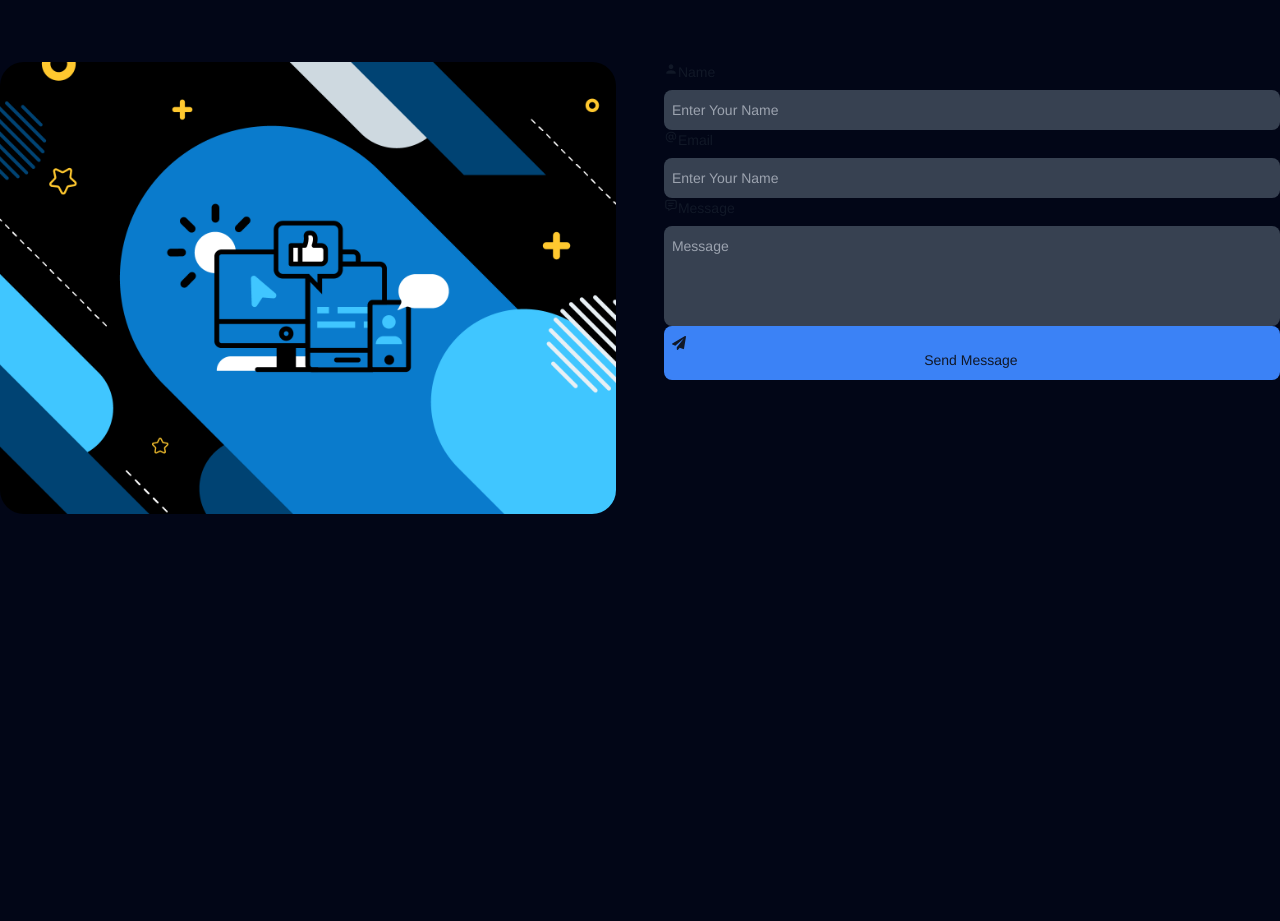
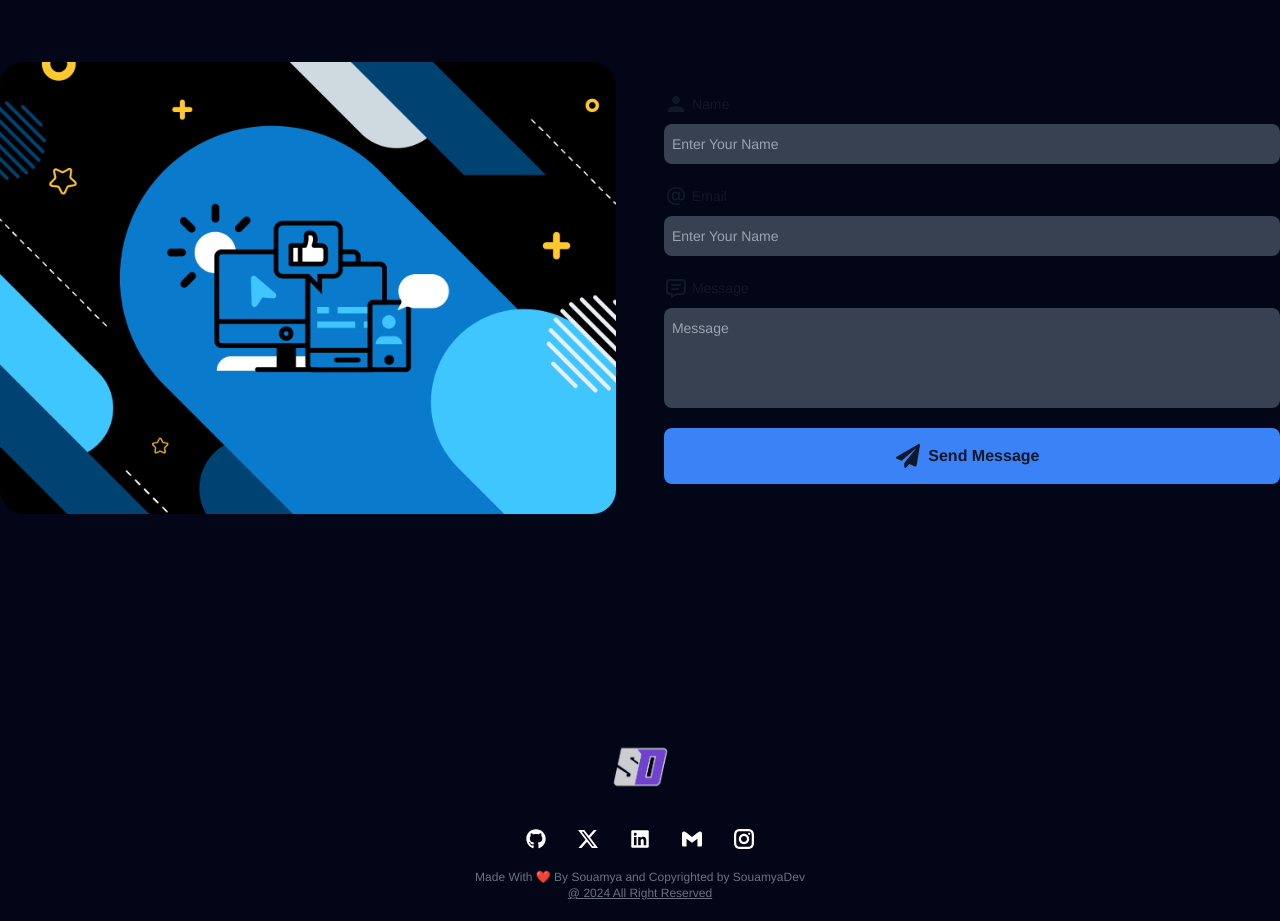
Before and after one commit to Namank65/MyPortfolio, a React (Vite) app: page / in a window 1280 px wide. Shown: the part 2660-3581 px from the top of the page. Before the commit the page ends 3384 px from the top, so only its background shows below. Built offline with nearby package versions, Linux system fonts and the light colour scheme.

Commit message:
made the footer section

```diff
--- a/src/App.jsx
+++ b/src/App.jsx
@@ -3,6 +3,7 @@ import MainComponent from "./components/MainComponent";
 import LatestWorksPage from "./components/LatestWorksPage";
 import Testimonial from "./components/Testimonial";
 import ContactMe from "./components/ContactMe";
+import Footer from "./components/Footer";
 
 const App = () => {
   return (
@@ -12,6 +13,7 @@ const App = () => {
       <LatestWorksPage/>
       <Testimonial/>
       <ContactMe/>
+      <Footer/>
     </>
   );
 };
--- a/src/components/ContactMe.jsx
+++ b/src/components/ContactMe.jsx
@@ -8,11 +8,11 @@ import { FaPaperPlane } from "react-icons/fa";
 const ContactMe = () => {
   return (
     <div className="text-white bg-slate-950 relative w-[99.99%] h-screen ">
-      <h1 className="text-xl md:text-4xl rounded-lg bg-inherit relative m-auto px-5 py-4 border z-10 max-w-max mb-1 md:mb-16 ">
+      <h1 className="text-xl md:text-4xl rounded-lg bg-inherit relative m-auto px-5 py-4 border z-10 max-w-max mb-9 md:mb-16 ">
         Let's Connect
       </h1>
 
-      <div className="md:flex m-auto max-w-xs md:max-w-7xl gap-12">
+      <div className="md:flex m-auto max-w-xs items-center md:max-w-7xl gap-12">
         <div className="w-full">
           <img
             className="relative rounded-3xl md:inline-block hidden"
@@ -21,45 +21,58 @@ const ContactMe = () => {
           />
         </div>
 
-        <form class="w-full">
+        <form class="w-full space-y-5">
+          <div>
             <label
               for="email-address-icon"
-            class="flex mb-2 text-sm font-medium text-gray-900 dark:text-white"
+              class="flex items-center gap-1 mb-2 text-sm font-medium text-gray-900 dark:text-white"
             >
-            <MdPerson />
+              <MdPerson className="size-6" />
               Name
             </label>
             <input
+              required
               type="text"
               placeholder="Enter Your Name"
-            className="border-none outline-none border-gray-300 text-gray-900 text-sm rounded-lg focus:ring-blue-500 focus:border-blue-500 block w-full ps-2 p-2.5 bg-gray-700"
+              className="border-none border-gray-300 text-white text-sm rounded-lg focus:ring-blue-500 focus:border-blue-500 block w-full ps-2 p-2.5 bg-gray-700 "
             />
+          </div>
+
+          <div>
             <label
               for="email-address-icon"
-            class="flex mb-2 text-sm font-medium text-gray-900 dark:text-white"
+              class="flex items-center gap-1 mb-2 text-sm font-medium text-gray-900 dark:text-white"
             >
-            <IoIosAt />
+              <IoIosAt className="size-6" />
               Email
             </label>
             <input
-            type="text"
+              required
+              type="email"
               placeholder="Enter Your Name"
-            className="border-none outline-none border-gray-300 text-gray-900 text-sm rounded-lg focus:ring-blue-500 focus:border-blue-500 block w-full ps-2 p-2.5 bg-gray-700"
+              className="border-none border-gray-300 text-white text-sm rounded-lg focus:ring-blue-500 focus:border-blue-500 block w-full ps-2 p-2.5 bg-gray-700 "
             />
+          </div>
+
+          <div>
             <label
               for="email-address-icon"
-            class="flex mb-2 text-sm font-medium text-gray-900 dark:text-white"
+              class="flex items-center gap-1 mb-2 text-sm font-medium text-gray-900 dark:text-white"
             >
-            <TbMessage />
+              <TbMessage className="size-6" />
               Message
             </label>
-          <textarea placeholder="Message"
+            <textarea
+              required
+              placeholder="Message"
               rows="4"
               cols="50"
-            className="resize-none border-none outline-none border-gray-300 text-gray-900 text-sm rounded-lg focus:ring-blue-500 focus:border-blue-500 block w-full ps-2 p-2.5 bg-gray-700"
+              className="resize-none border-none border-gray-300 text-white text-sm rounded-lg focus:ring-blue-500 focus:border-blue-500 block w-full ps-2 p-2.5 bg-gray-700 "
             />
-          <button className="outline-none border-none text-gray-900 text-sm rounded-lg focus:ring-blue-500 focus:border-blue-500 block w-full ps-2 p-2.5 bg-blue-500">
-            <FaPaperPlane />
+          </div>
+
+          <button className="outline-none border-none text-gray-900 text-base rounded-lg focus:ring-blue-500 focus:border-blue-500  w-full ps-2 p-4 bg-blue-500 hover:bg-blue-400 font-bold flex justify-center gap-2">
+            <FaPaperPlane className="size-6" />
             Send Message
           </button>
         </form>
--- /dev/null
+++ b/src/components/Footer.jsx
@@ -0,0 +1,41 @@
+import React from 'react';
+import logo from "../assets/Logo5.png"
+import { FaGithub, FaLinkedin } from 'react-icons/fa';
+import { BsTwitterX } from 'react-icons/bs';
+import { SiGmail } from 'react-icons/si';
+import { GrInstagram } from 'react-icons/gr';
+
+const Footer = () => {
+  return (
+    <div className="text-white bg-slate-950 relative flex justify-center ">
+        <div className='flex flex-col items-center gap-5 pb-5'>
+
+      <img src={logo} alt="logo" className="opacity-80 w-16  mt-8 sm:m-5  ml-4" />
+
+      <ul className="flex gap-8">
+          <a href="https://github.com/Namank65">
+            <FaGithub className="hover:text-[#8c52ff] size-5  text-white ease-in-out duration-150  hover:scale-125 " />
+          </a>
+          <a href="https://x.com/NamanKu39911889">
+            <BsTwitterX className="hover:text-[#8c52ff] size-5  text-white ease-in-out duration-150  hover:scale-125 cursor-pointer" />
+          </a>
+          <a href="https://www.linkedin.com/in/souamya/">
+            <FaLinkedin className="hover:text-[#8c52ff] size-5  text-white ease-in-out duration-150  hover:scale-125 cursor-pointer" />
+          </a>
+          <a href="https://mail.google.com/mail/u/0/#inbox">
+            <SiGmail className="hover:text-[#8c52ff] size-5  text-white ease-in-out duration-150 hover:scale-125 cursor-pointer" />
+          </a>
+          <a href="https://www.instagram.com/developer_naman/">
+            <GrInstagram className="hover:text-[#8c52ff] size-5 text-white ease-in-out duration-150  hover:scale-125 cursor-pointer" />
+          </a>
+        </ul>
+        <div className='flex flex-col items-center'>
+            <p className='text-gray-500 text-xs gap '>Made With ❤️ By Souamya and Copyrighted by SouamyaDev </p>
+            <span className='text-gray-500 text-xs underline' > @ 2024 All Right Reserved</span>
+            </div>
+        </div>
+    </div>
+  )
+}
+
+export default Footer
```
Also changed, not shown: 5 other files (tests, documents, lock files or other folders). Lines whose indentation alone changed are shown as unchanged.
